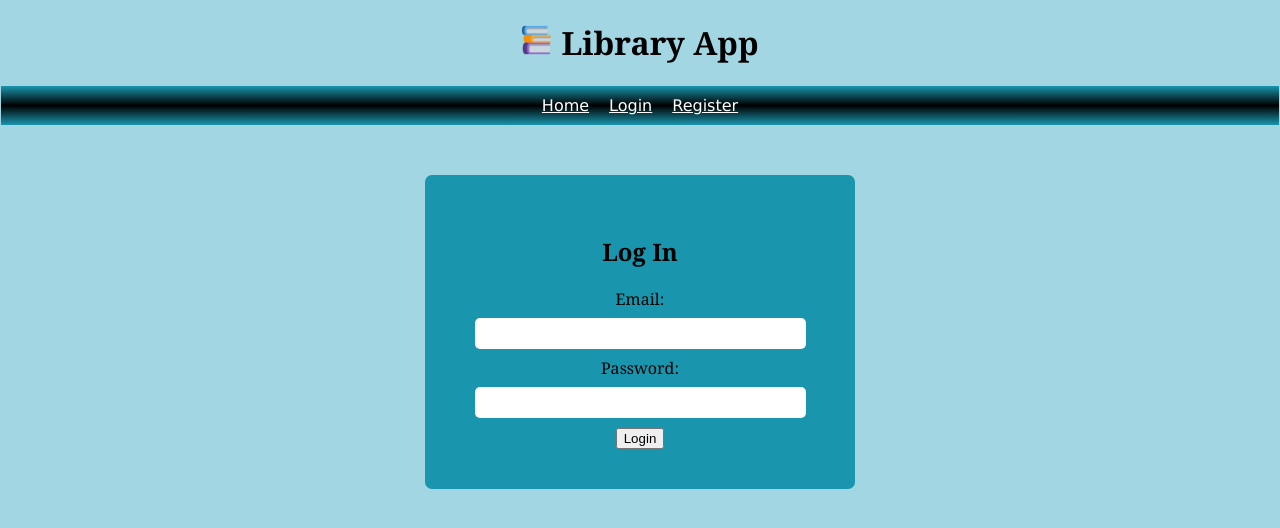
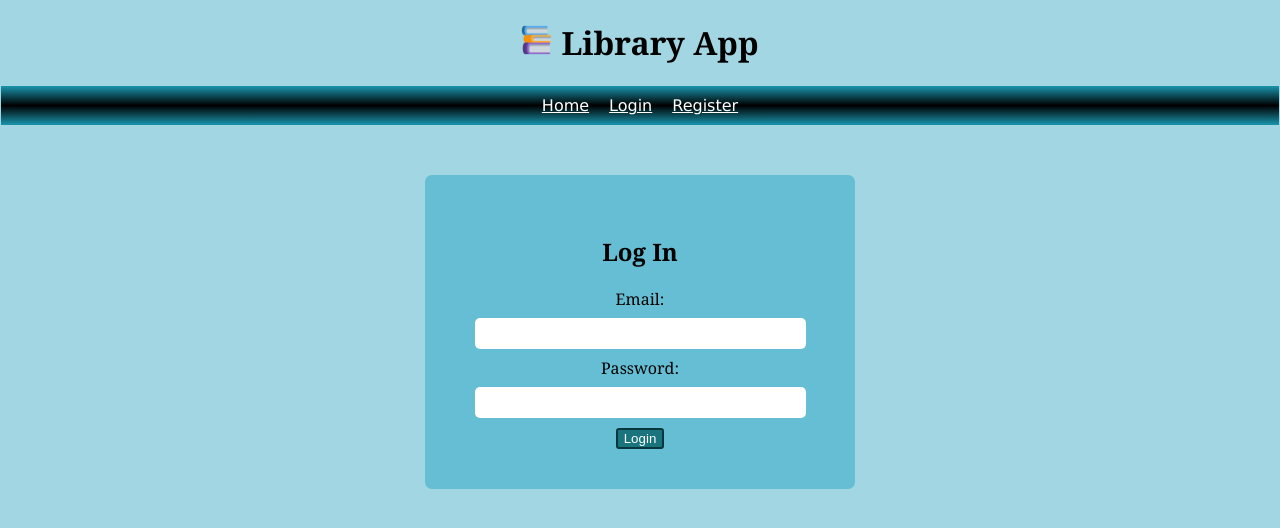
Before and after one commit to iiliev84/BookBuddy, a React (Vite) app: page /login in a window 1280 px wide. Shown: the top 528 px of the page. Built offline with nearby package versions, Linux system fonts and the light colour scheme.

Commit message:
updated css

```diff
--- a/src/index.css
+++ b/src/index.css
@@ -16,7 +16,7 @@ body {
   display: block;
   text-align: center;
   padding: 40px;
-  background-color: #1995AD;
+  background-color:#66bed4;
   width: 350px;
   margin: auto;
   margin-top: 50px;
@@ -69,11 +69,12 @@ body {
   display: flex;
   justify-content: center;
   padding: 5px;
-  color: red;
+  color:#022d32;
 }
 
 .all-books {
   display:table;
+  background-color: #A9D6E5;
   border: 2px solid;
   margin: 3px;
   padding: 3px;
@@ -86,8 +87,10 @@ body {
   text-align: center;
 }
 
+
 .reservations-container {
   display:inline-block;
+  background-color: #A9D6E5;
   justify-content: center;
   margin: 3px;
   padding: 20px;
@@ -106,6 +109,7 @@ body {
 
 .single-book {
   display:inline-block;
+  background-color: #A9D6E5;
   border: 1px solid;
   margin: 5px;
   padding: 10px;
@@ -135,3 +139,17 @@ h1 {
   display:block;
   text-align: center;
   }
+
+  button {
+    background-color: #19747E;
+    color: white;
+    border: 2px solid #07373c;
+    border-radius: 3px;
+
+  }
+
+  button:hover {
+    background-color: #2fa8b5;
+    border-color: #022d32;
+
+  }
```
